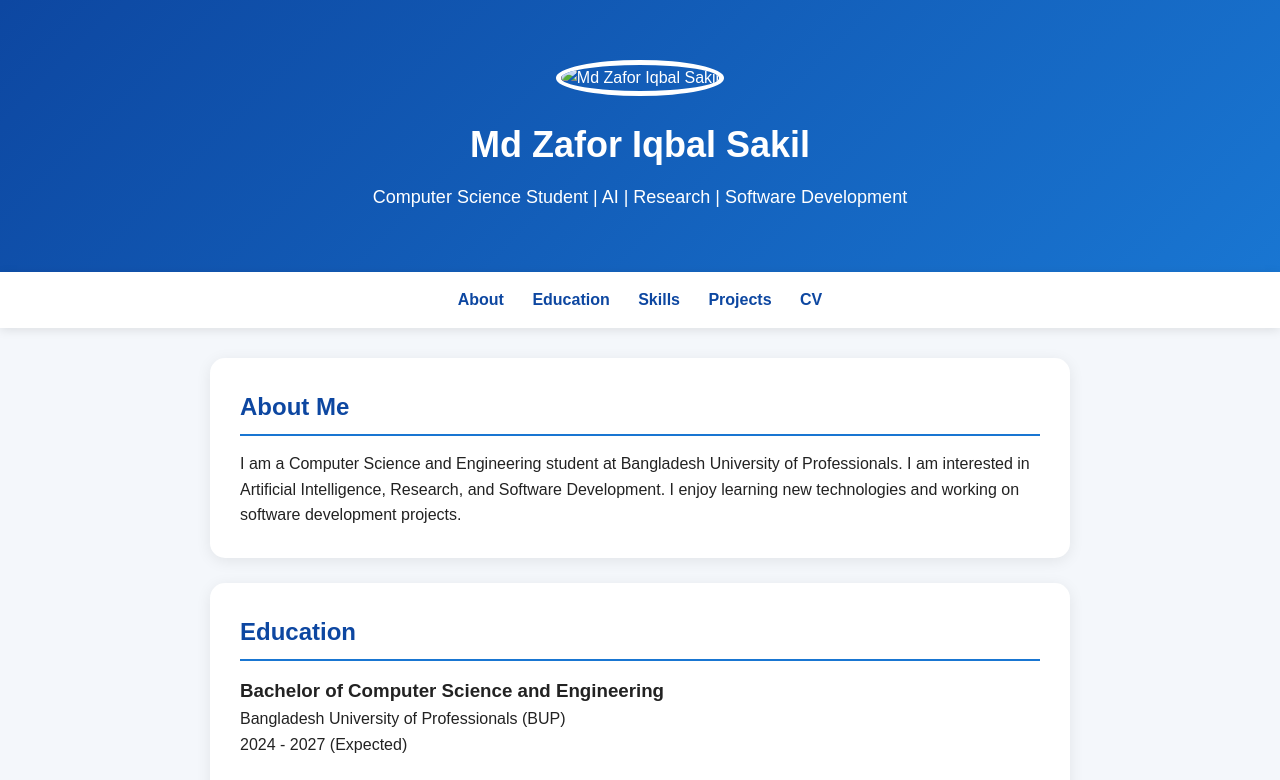
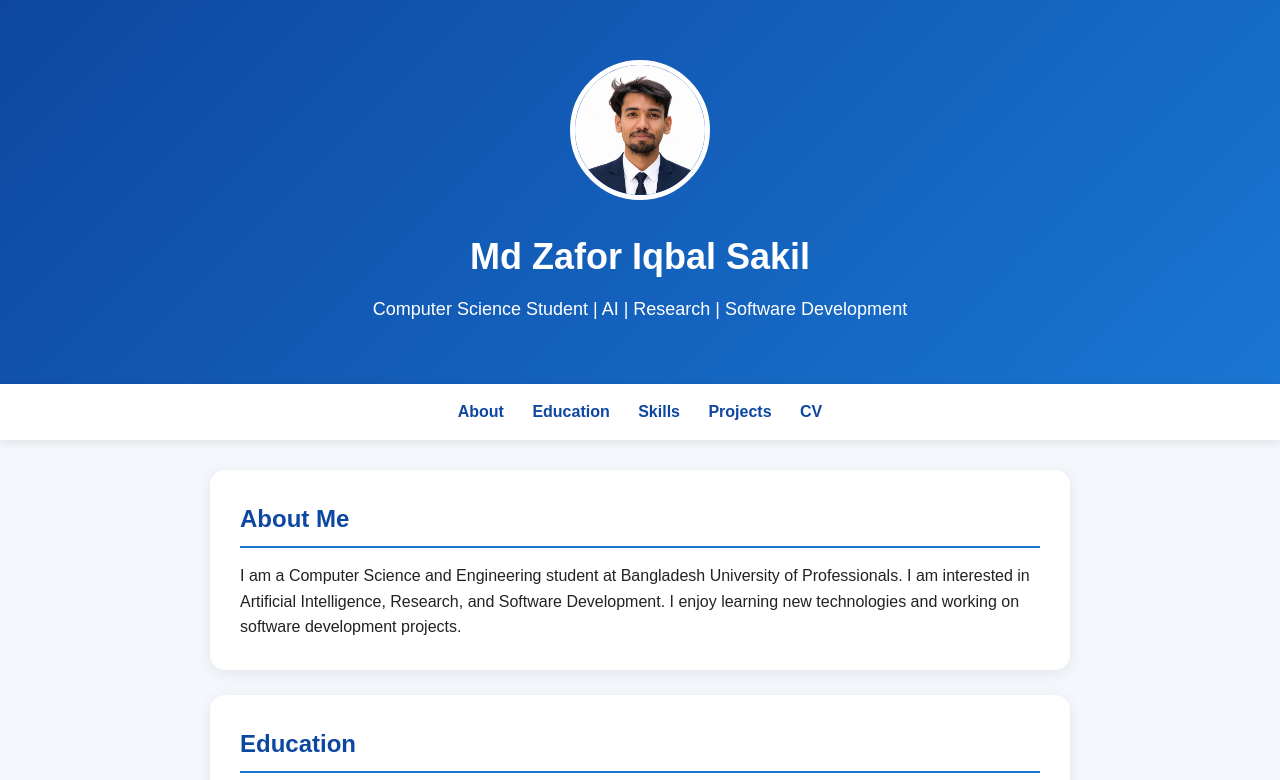
Before and after one commit to zaforiqbalsakil/zaforiqbalsakil.github.io, a plain HTML site: page index.html in a window 1280 px wide. Shown: the top 780 px of the page. Drawn offline with Linux system fonts and the light colour scheme.

Commit message:
index.html

```diff
--- a/index.html
+++ b/index.html
@@ -134,7 +134,7 @@
 <body>
 
     <header>
-        <img src="profile.jpg" alt="Md Zafor Iqbal Sakil" class="profile">
+        <img src="profile.jpeg" alt="Md Zafor Iqbal Sakil" class="profile">
 
         <h1>Md Zafor Iqbal Sakil</h1>
 
```
